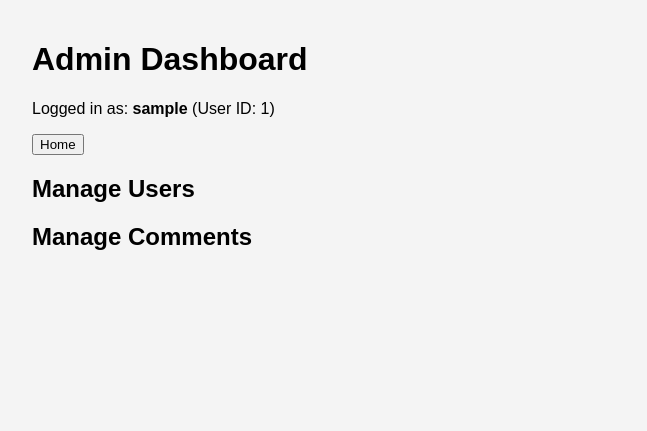
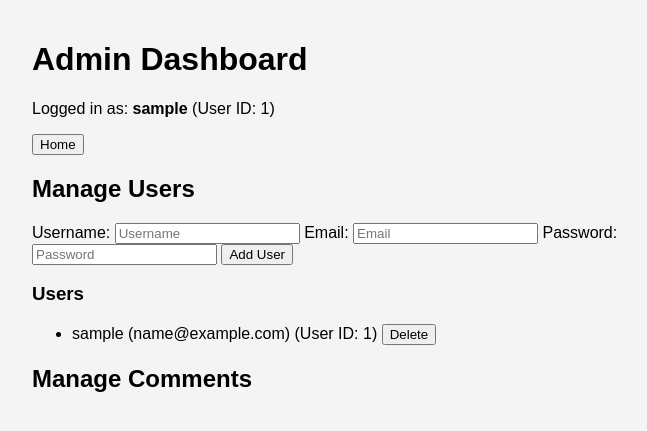
Before and after one commit to furkankyildirim/CS437-Cybersecurity-Project, a Flask app: template templates/admin_dashboard.html in a window 1280 px wide. Shown: the part 97-528 px from the top of the page, without its empty margins (228-875 px from the left). Run offline with Flask 3, Linux system fonts and the light colour scheme; the template is opened without the code that fills it: most values are stand-ins (such as "Sample title", 1, 10 or a date in 2020).

Commit message:
Add users modifying to admin_dashboard.html

```diff
--- a/main.py
+++ b/main.py
@@ -2,11 +2,12 @@
 from datetime import timedelta
 
 from dotenv import load_dotenv
-from flask import Flask, render_template, request, redirect, url_for, flash
-from flask_jwt_extended import JWTManager, create_access_token, jwt_required, get_jwt_identity, unset_jwt_cookies, get_jwt
+from flask import Flask, render_template, request, redirect, url_for, flash, jsonify
+from flask_jwt_extended import JWTManager, create_access_token, jwt_required, get_jwt_identity, unset_jwt_cookies, \
+    get_jwt
 from bson.objectid import ObjectId
 from pymongo import MongoClient
-from werkzeug.security import check_password_hash
+from werkzeug.security import check_password_hash, generate_password_hash
 
 import os, requests
 
@@ -45,11 +46,12 @@ app.config['JWT_TOKEN_LOCATION'] = ['cookies']
 app.config['JWT_COOKIE_SECURE'] = False  # Should be true in production with HTTPS
 app.config['JWT_COOKIE_CSRF_PROTECT'] = False  # Enable CSRF protection in production
 
-#@app.route('/')
-#@jwt_required(optional=True)
-#def index():
-    #current_user = get_jwt_identity()
-    #return render_template('index.html', user=current_user)
+
+# @app.route('/')
+# @jwt_required(optional=True)
+# def index():
+# current_user = get_jwt_identity()
+# return render_template('index.html', user=current_user)
 
 @app.route('/')
 @jwt_required(optional=True)
@@ -63,6 +65,7 @@ def index():
             current_user = user.get("username")
     print(f"Current User Name: {current_user}")
     return render_template('index.html', user=current_user, data_list=db.contents.find({}))  # Pass only the username
+
 
 @app.route('/verify_recaptcha', methods=['POST'])
 def verify_recaptcha():
@@ -116,6 +119,7 @@ def login():
     # If it's a GET request, render the login page
     return render_template('login.html')
 
+
 # Admin login route
 @app.route('/admin_login', methods=['GET', 'POST'])
 def admin_login():
@@ -165,6 +169,69 @@ def admin_login():
     # If it's a GET request, render the admin login page
     return render_template('admin_login.html')
 
+
+def get_users():
+    # Retrieve all users from MongoDB
+    data = list(db.users.find({}))
+
+    # Remove the password field from each user
+    for user in data:
+        del user['password']
+
+    # Remove admin users from the list
+    data = [user for user in data if not user['isAdmin']]
+    # Return users in JSON format
+    return data
+
+
+@app.route('/users', methods=['GET', 'POST', 'DELETE'])
+@jwt_required()
+def users():
+    if request.method == 'GET':
+        user = db.users.find_one({'_id': ObjectId(get_jwt_identity())})
+        if not user or not user['isAdmin']:
+            # Return an error message
+            return {'message': 'You do not have permission to view users.'}, 403
+
+        return get_users()
+
+    if request.method == 'POST':
+        # Get the username, email, password, and isAdmin from the request body
+        current_user = get_jwt_identity()
+        user = db.users.find_one({'_id': ObjectId(current_user)})
+
+        if not user or not user['isAdmin']:
+            # Return an error message
+            return {'message': 'You do not have permission to add a user.'}, 403
+
+        username = request.json['username']
+        email = request.json['email']
+        password = request.json['password']
+
+        # Insert the user into MongoDB
+        db.users.insert_one({'username': username, 'email': email,
+                             'password': generate_password_hash(password), 'isAdmin': False})
+
+        # Return a success message
+        return jsonify({'message': 'User added successfully.'})
+
+    if request.method == 'DELETE':
+        # Get the user id from the request body
+        current_user = get_jwt_identity()
+        user = db.users.find_one({'_id': ObjectId(current_user)})
+
+        if not user or not user['isAdmin']:
+            # Return an error message
+            return {'message': 'You do not have permission to delete a user.'}, 403
+
+        username = request.args.get('username')
+
+        db.users.delete_one({'username': username})
+
+        # Return a success message
+        return jsonify({'message': 'User deleted successfully.'})
+
+
 @app.route('/admin_dashboard')
 @jwt_required()
 def admin_dashboard():
@@ -176,11 +243,14 @@ def admin_dashboard():
     admin_user = db.users.find_one({'_id': ObjectId(user_id)})
     username = admin_user.get('username', 'Unknown') if admin_user else 'Unknown'
 
-    if claims.get("is_admin"):
-        return render_template('admin_dashboard.html', user_id=user_id, username=username)
-    else:
+    if not claims.get("is_admin"):
         flash("You do not have permission to access the admin dashboard.", "error")
         return redirect(url_for('index'))
+
+    # Call the users API to get all users
+    user_data = get_users()
+    return render_template('admin_dashboard.html', user_id=user_id, username=username,
+                           users=user_data, user_count=len(user_data))
 
 
 @app.route('/logout', methods=['GET'])
@@ -243,10 +313,12 @@ def comment():
             # Return a success message
         return {'message': 'Comment deleted successfully.'}
 
+
 @app.route('/content/<int:id>')
 def content(id):
     # Your content handling logic here
     pass
 
+
 if __name__ == '__main__':
     app.run(debug=True, port=8000)
--- a/templates/admin_dashboard.html
+++ b/templates/admin_dashboard.html
@@ -5,31 +5,108 @@
     <meta charset="UTF-8">
     <title>Admin Dashboard - Turkish Travel Advice</title>
     <style>
-        body { font-family: 'Arial', sans-serif; margin: 0; background-color: #f4f4f4; }
-        .header { background-color: #005f6b; padding: 20px; text-align: center; color: white; }
-        .header h1 { margin: 0; }
-        .nav { overflow: hidden; background-color: #333; }
-        .nav a { float: left; display: block; color: white; text-align: center; padding: 14px 16px; text-decoration: none; }
-        .nav a:hover { background-color: #ddd; color: black; }
-        .content { padding: 20px; }
-        .article { background-color: white; margin-bottom: 20px; padding: 15px; border-radius: 5px; box-shadow: 0 2px 4px rgba(0,0,0,0.1); }
-        .article img { max-width: 100%; height: auto; border-radius: 5px; }
-        .article h2 { color: #005f6b; }
-        .footer { background-color: #333; color: white; text-align: center; padding: 10px; }
-        .user-info { float: right; }
-        .nav a.login-link { float: right; }
+        body {
+            font-family: 'Arial', sans-serif;
+            margin: 0;
+            background-color: #f4f4f4;
+        }
+
+        .header {
+            background-color: #005f6b;
+            padding: 20px;
+            text-align: center;
+            color: white;
+        }
+
+        .header h1 {
+            margin: 0;
+        }
+
+        .nav {
+            overflow: hidden;
+            background-color: #333;
+        }
+
+        .nav a {
+            float: left;
+            display: block;
+            color: white;
+            text-align: center;
+            padding: 14px 16px;
+            text-decoration: none;
+        }
+
+        .nav a:hover {
+            background-color: #ddd;
+            color: black;
+        }
+
+        .content {
+            padding: 20px;
+        }
+
+        .article {
+            background-color: white;
+            margin-bottom: 20px;
+            padding: 15px;
+            border-radius: 5px;
+            box-shadow: 0 2px 4px rgba(0, 0, 0, 0.1);
+        }
+
+        .article img {
+            max-width: 100%;
+            height: auto;
+            border-radius: 5px;
+        }
+
+        .article h2 {
+            color: #005f6b;
+        }
+
+        .footer {
+            background-color: #333;
+            color: white;
+            text-align: center;
+            padding: 10px;
+        }
+
+        .user-info {
+            float: right;
+        }
+
+        .nav a.login-link {
+            float: right;
+        }
+
         .alert {
             padding: 10px;
             margin-bottom: 15px;
             border: 1px solid transparent;
             border-radius: 4px;
         }
-        .alert-success { color: #3c763d; background-color: #dff0d8; border-color: #d6e9c6; }
-        .alert-error { color: #a94442; background-color: #f2dede; border-color: #ebccd1; }
+
+        .alert-success {
+            color: #3c763d;
+            background-color: #dff0d8;
+            border-color: #d6e9c6;
+        }
+
+        .alert-error {
+            color: #a94442;
+            background-color: #f2dede;
+            border-color: #ebccd1;
+        }
 
         /* Add additional CSS styles specific to the admin dashboard page */
-        .container { max-width: 800px; margin: auto; padding: 20px; }
-        button { cursor: pointer; }
+        .container {
+            max-width: 800px;
+            margin: auto;
+            padding: 20px;
+        }
+
+        button {
+            cursor: pointer;
+        }
     </style>
 </head>
 <body>
@@ -61,6 +138,72 @@
         <h2>Manage Users</h2>
         <!-- Users Management Section -->
         <!-- Add form/interface for adding and removing users -->
+        <form onsubmit="addUser(); return false;">
+            <label for="username">Username:</label>
+            <input type="text" name="username" id="username" placeholder="Username" required>
+            <label for="email">Email:</label>
+            <input type="email" name="email" id="email" placeholder="Email" required>
+            <label for="password">Password:</label>
+            <input type="password" name="password" id="password" placeholder="Password" required>
+            <button type="submit">Add User</button>
+        </form>
+
+        <!-- Display list of users from /users endpoint -->
+        <h3>Users</h3>
+        <ul>
+            {% for user in users %}
+                <!-- Add a Delete link for each user with DELETE method -->
+                <li>{{ user.username }} ({{ user.email }}) (User ID: {{ user._id }})
+                    <button onclick="deleteUser('{{ user.username }}')">Delete</button>
+                </li>
+            {% endfor %}
+        </ul>
+
+        <script>
+        function deleteUser(username) {
+            if (confirm('Are you sure you want to delete this user?')) {
+
+                fetch(`/users?username=${username}`, {
+                    method: 'DELETE'
+                })
+                .then(response => {
+                    if (response.ok) {
+                        window.location.reload();
+                    } else {
+                        alert('Error deleting user.');
+                    }
+                })
+                .catch(error => {
+                    console.error('Error:', error);
+                    alert('Error deleting user.');
+                });
+            }
+        }
+
+        function addUser() {
+            const username = document.getElementById('username').value;
+            const email = document.getElementById('email').value;
+            const password = document.getElementById('password').value;
+            fetch('/users', {
+                method: 'POST',
+                headers: {
+                    'Content-Type': 'application/json'
+                },
+                body: JSON.stringify({ username, email, password })
+            })
+            .then(response => {
+                if (response.ok) {
+                    window.location.reload();
+                } else {
+                    alert('Error adding user.');
+                }
+            })
+            .catch(error => {
+                console.error('Error:', error);
+                alert('Error adding user.');
+            });
+        }
+    </script>
 
         <h2>Manage Comments</h2>
         <!-- Comments Management Section -->
```
Lines whose indentation alone changed are shown as unchanged.
